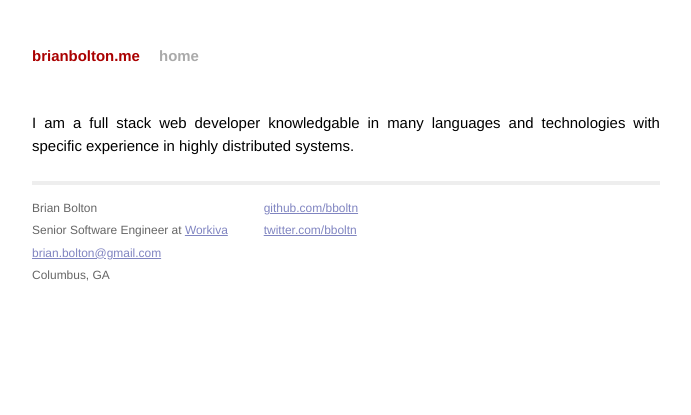
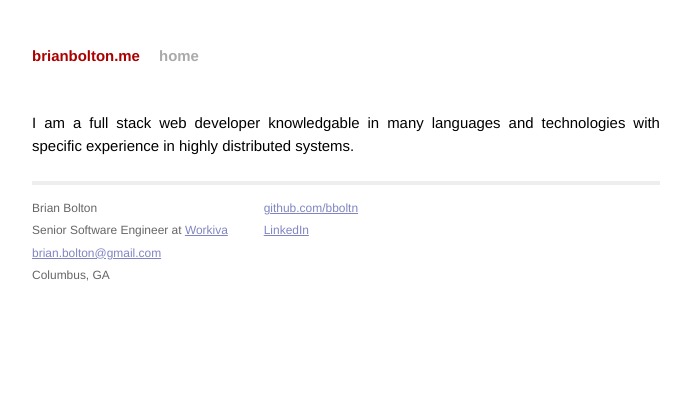
Before and after one commit to bboltn/bboltn.github.io, a Jekyll site: the page built from index.html, in a window 1280 px wide. Shown: the top 415 px of the page, without its empty margins (294-985 px from the left). Built offline with Jekyll 4.4.1, drawn with Linux system fonts in a browser that asks for light colours.

Commit message:
Replace twitter link with LinkedIn

```diff
--- a/_layouts/default.html
+++ b/_layouts/default.html
@@ -33,7 +33,7 @@ distributed systems.</p>
             <div class="contact">
               <p>
                 <a href="https://github.com/bboltn">github.com/bboltn</a><br />
-                <a href="https://twitter.com/bboltn">twitter.com/bboltn</a><br />
+                <a href="https://www.linkedin.com/in/brian-bolton-0475564/">LinkedIn</a><br />
               </p>
             </div>
           </div>
```
